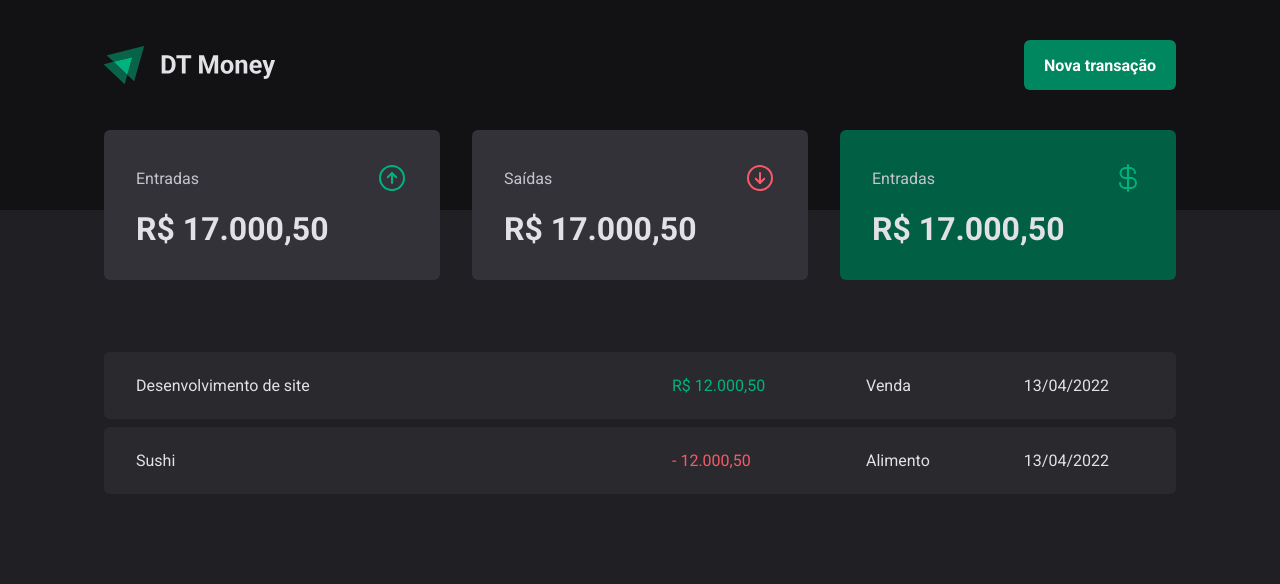
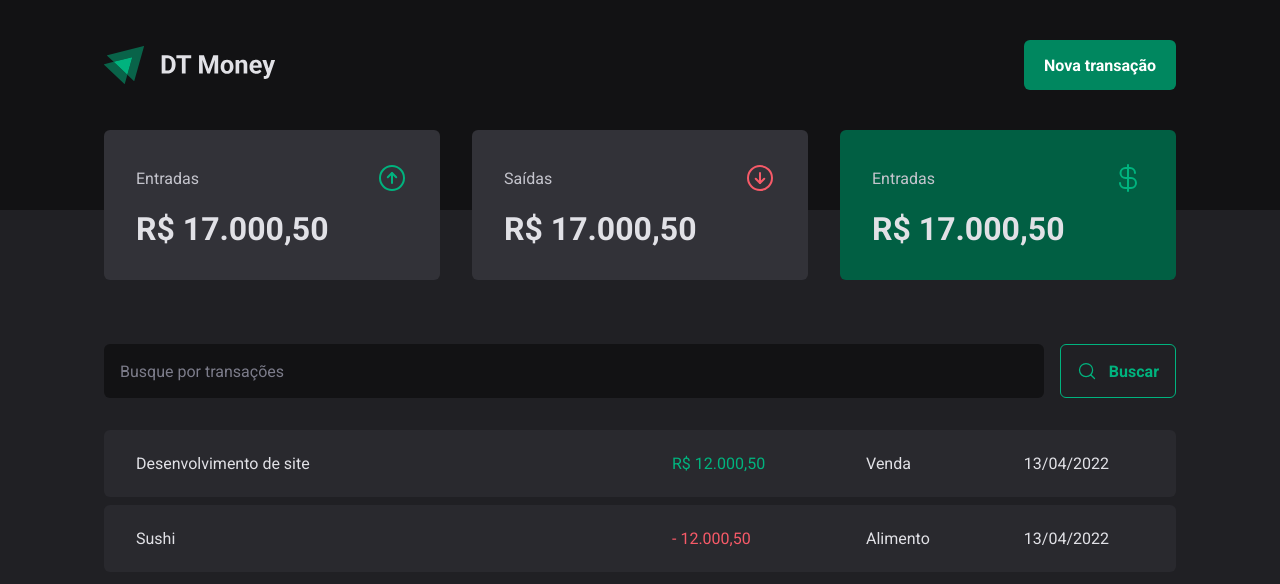
Before and after one commit to igor-marchi/03-dt-money, a React (Vite) app: page / in a window 1280 px wide. Shown: the top 584 px of the page. Built offline with nearby package versions, Linux system fonts and the light colour scheme.

Commit message:
create searchForm

```diff
--- /dev/null
+++ b/src/pages/Transactions/components/SearchForm/index.tsx
@@ -0,0 +1,15 @@
+import { MagnifyingGlass } from "phosphor-react";
+import { SearchFormContainer } from "./styles";
+
+export function SearchForm() {
+  return (
+    <SearchFormContainer>
+      <input type="text" placeholder="Busque por transações" />
+
+      <button type="submit">
+        <MagnifyingGlass size={20} />
+        Buscar
+      </button>
+    </SearchFormContainer>
+  );
+}
--- /dev/null
+++ b/src/pages/Transactions/components/SearchForm/styles.ts
@@ -0,0 +1,41 @@
+import styled from "styled-components";
+
+export const SearchFormContainer = styled.form`
+  display: flex;
+  gap: 1rem;
+
+  input {
+    flex: 1;
+    border-radius: 6px;
+    border: 0;
+    background: ${(props) => props.theme["gray-900"]};
+    color: ${(props) => props.theme["gray-300"]};
+    padding: 1rem;
+
+    &::placeholder {
+      color: ${(props) => props.theme["gray-500"]};
+    }
+  }
+
+  button {
+    display: flex;
+    align-items: center;
+    gap: 0.75rem;
+
+    border: 0;
+    padding: 1rem;
+    background: transparent;
+    border: 1px solid ${(props) => props.theme["green-300"]};
+    color: ${(props) => props.theme["green-300"]};
+    font-weight: bold;
+    border-radius: 6px;
+
+    &:hover {
+      background: ${(props) => props.theme["green-500"]};
+      border: 1px solid ${(props) => props.theme["green-500"]};
+      color: ${(props) => props.theme.white};
+
+      transition: background-color 0.2s, color 0.2s, border-color 0.2s;
+    }
+  }
+`;
--- a/src/pages/Transactions/index.tsx
+++ b/src/pages/Transactions/index.tsx
@@ -1,5 +1,6 @@
 import { Header } from "../../components/Header";
 import { Summary } from "../../components/Summary";
+import { SearchForm } from "./components/SearchForm";
 import {
   PriceHighlight,
   TransactionsContainer,
@@ -13,6 +14,8 @@
       <Summary />
 
       <TransactionsContainer>
+        <SearchForm />
+
         <TransactionsTable>
           <tbody>
             <tr>
--- a/src/pages/Transactions/styles.ts
+++ b/src/pages/Transactions/styles.ts
@@ -11,7 +11,7 @@
   width: 100%;
   border-collapse: separate;
   border-spacing: 0 0.5rem;
-  /* margin-top: 1.5rem; */
+  margin-top: 1.5rem;
 
   td {
     padding: 1.5rem 2rem;
--- a/src/styles/global.ts
+++ b/src/styles/global.ts
@@ -21,4 +21,8 @@
   body, input, textarea, button {
     font: 400 1rem Roboto, sans-serif;
   }
+
+  button {
+    cursor: pointer;
+  }
 `;
```
